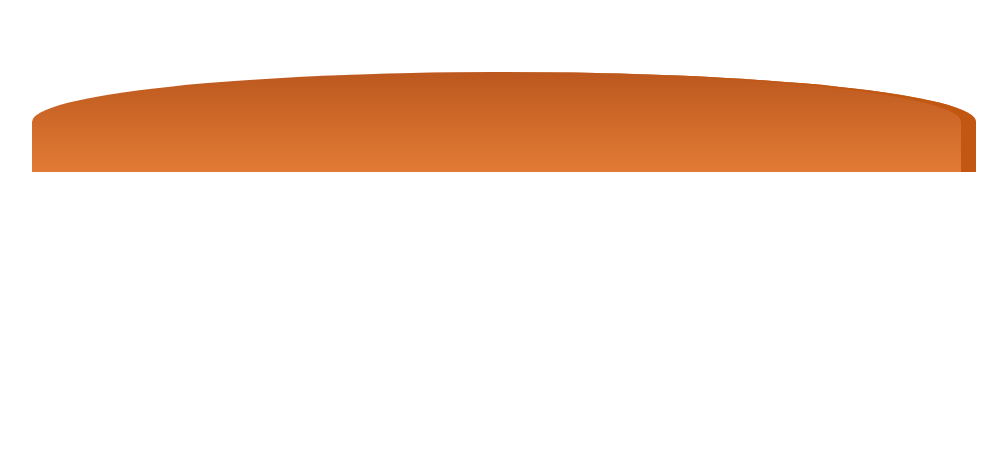
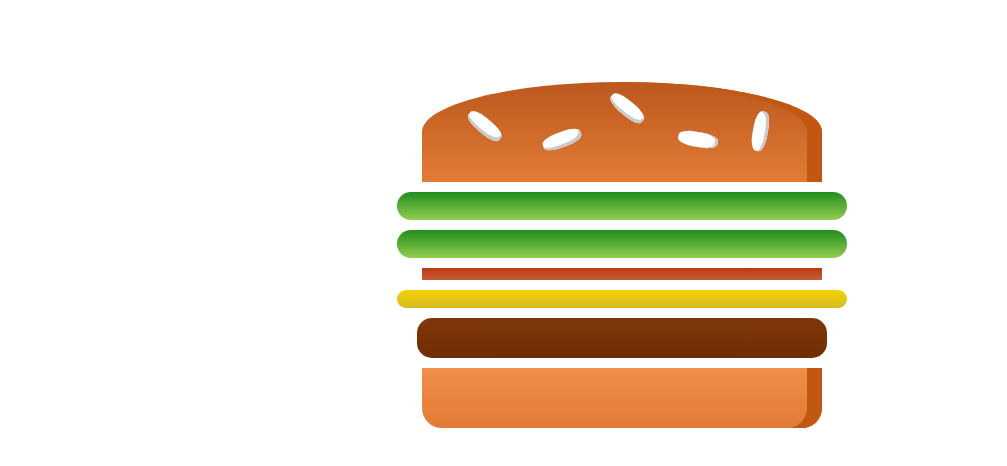
Before and after one commit to xqk559/replaceReduxWithHooks, a React (Create React App) app: page / in a window 1280 px wide. Shown: the top 466 px of the page, without its empty margins (18-1025 px from the left). Built offline with nearby package versions, Linux system fonts and the light colour scheme.

Commit message:
Finished rendering burger

```diff
--- a/src/App.js
+++ b/src/App.js
@@ -8,7 +8,16 @@ import FavoritesPage from './containers/Favorites';
 const App = props => {
   return (
     <div className = {classes.Box}>&nbsp;
-      <div className = {classes.Breadtop}>&nbsp;</div>
+      <div className = {classes.BreadTop}>&nbsp;
+        <div className = {classes.Seeds}>&nbsp;</div>
+        <div className = {classes.Seeds2}>&nbsp;</div>
+      </div>
+      <div className= {classes.Salad}>&nbsp;</div>
+      <div className= {classes.Salad}>&nbsp;</div>
+      <div className= {classes.Bacon}>&nbsp;</div>
+      <div className= {classes.Cheese}>&nbsp;</div>
+      <div className= {classes.Boca}>&nbsp;</div>
+      <div className= {classes.BreadBottom}>&nbsp;</div>
     </div>
   );
     // <React.Fragment>
--- a/src/burger.module.css
+++ b/src/burger.module.css
@@ -1,14 +1,125 @@
 .Box {
-    width: 500 px;
-    height: 450 px;
+    height: 500px;
+    width: 600px;
+    margin: auto;
     text-align: center;
     padding: 50px;
 }
 
-.Breadtop {
+.BreadTop {
+    position: relative;
     height: 100px;
     width: 80%;
+    margin: 2% auto;
     background: linear-gradient(#bc581e, #e27b36);
     border-radius: 50% 50% 0 0;
     box-shadow: inset -15px 0 #c15711;
 }
+
+.Salad {
+    position: relative;
+    width: 90%;
+    height: 7%;
+    background: linear-gradient(#228c1d, #91ce50);
+    margin: 2% auto;
+    border-radius: 20px;
+}
+
+.BreadBottom {
+    position: relative;
+    height: 60px;
+    width: 80%;
+    background: linear-gradient(#f08e4a, #e27b36);
+    margin: 2% auto;
+    box-shadow: inset -15px 0 #c15711;
+    border-radius: 0 0 20px 20px;
+}
+
+.Bacon {
+    position: relative;
+    width: 80%;
+    height: 3%;
+    background: linear-gradient(#bf3813, #c45e38);
+    margin: 2% auto;
+}
+
+.Cheese {
+    position: relative;
+    width: 90%;
+    height: 4.5%;
+    background: linear-gradient(#f4d004, #d6bb22);
+    margin: 2% auto;
+    border-radius: 20px;
+}
+
+.Boca {
+    position: relative;
+    width: 82%;
+    height: 10%;
+    background: linear-gradient(#7f3608, #702e05);
+    margin: 2% auto;
+    border-radius: 15px;
+}
+
+.Seeds {
+    position: absolute;
+    width: 10%;
+    height: 15%;
+    background-color: white;
+    left: 30%;
+    top: 50%;
+    border-radius: 40%;
+    transform: rotate(-20deg);
+    box-shadow: inset -2px -3px #c9c9c9;
+}
+
+.Seeds:after {
+    position: absolute;
+    content: "";
+    width: 100%;
+    height: 100%;
+    background-color: white;
+    box-shadow: inset -2px -3px #c9c9c9;
+    border-radius: 40%;
+    left: -170%;
+    top: -260%;
+    transform: rotate(60deg);
+}
+
+.Seeds:before {
+    position: absolute;
+    content: "";
+    width: 100%;
+    height: 100%;
+    background-color: white;
+    box-shadow: inset -2px -3px #c9c9c9;
+    border-radius: 40%;
+    left: 180%;
+    top: -50%;
+    transform: rotate(60deg);
+}
+
+.Seeds2 {
+    position: absolute;
+    width: 10%;
+    height: 15%;
+    background-color: white;
+    left: 64%;
+    top: 50%;
+    border-radius: 40%;
+    transform: rotate(10deg);
+    box-shadow: inset -3px -0 #c9c9c9;
+}
+
+.Seeds2:after {
+    position: absolute;
+    content: "";
+    width: 100%;
+    height: 100%;
+    background-color: white;
+    left: 150%;
+    top: -130%;
+    border-radius: 40%;
+    transform: rotate(90deg);
+    box-shadow: inset 1px 3px #c9c9c9;
+}
```
